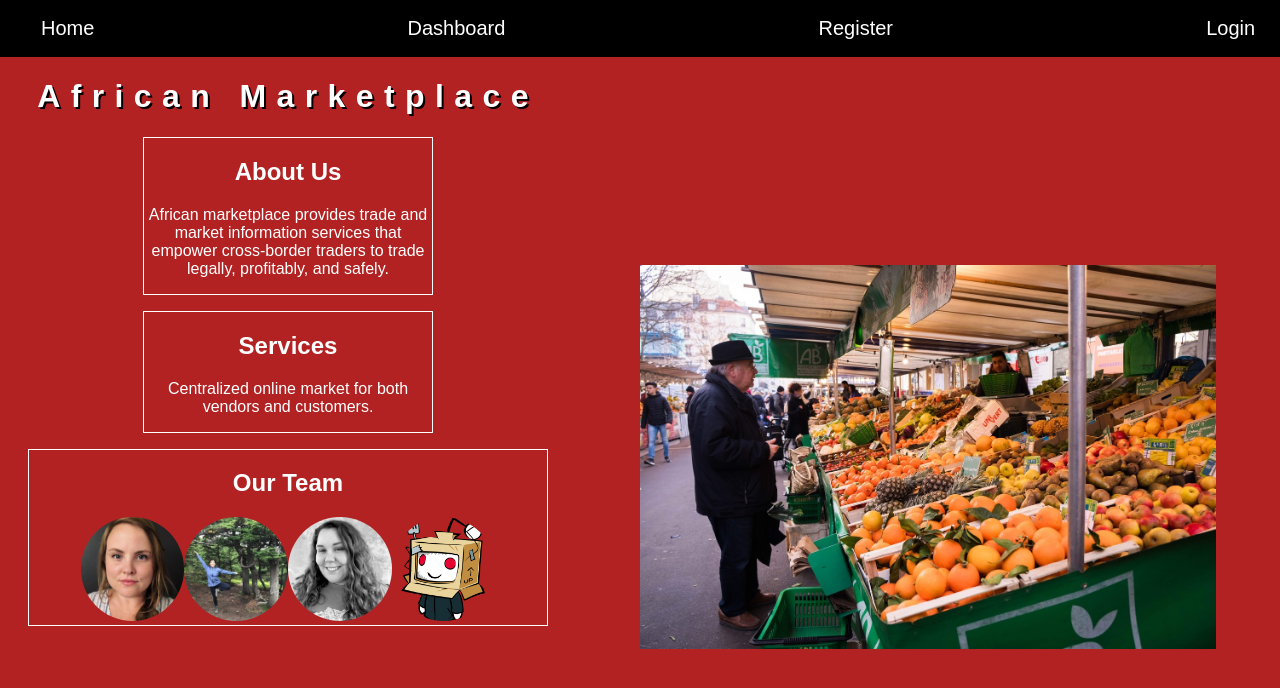
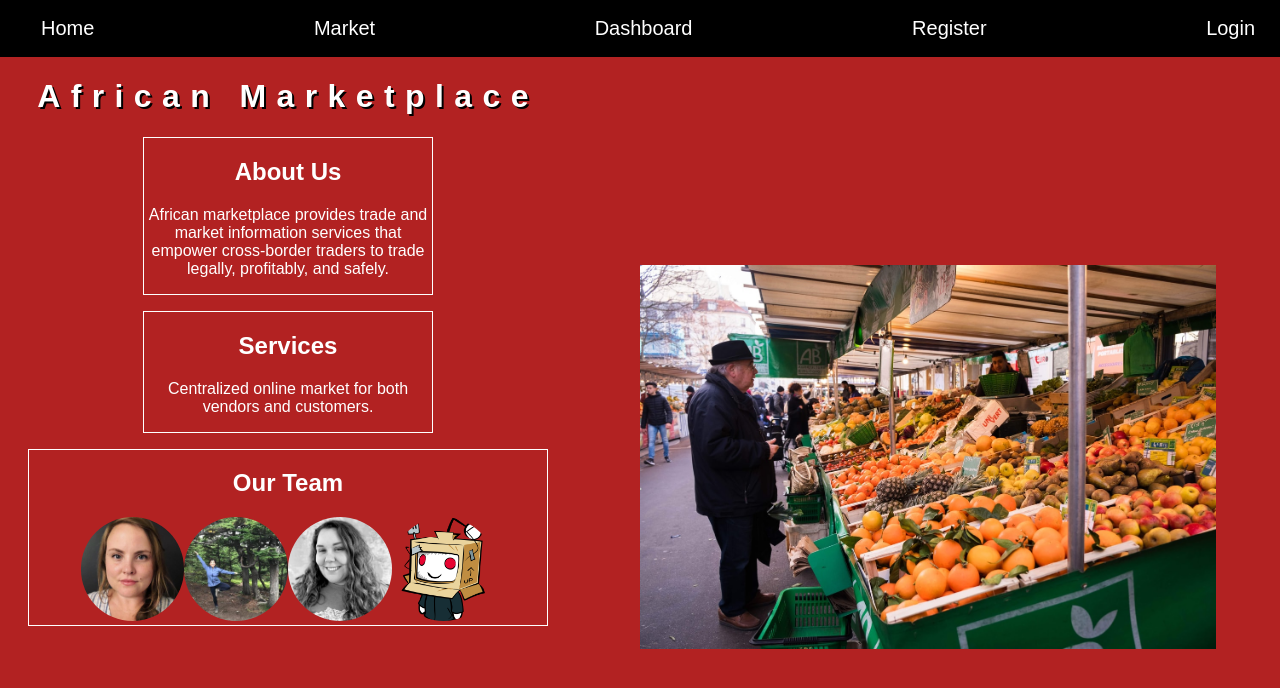
Before and after one commit to BW-AfricanMarketplace-TT32/front-end, a React (Create React App) app: page / in a window 1280 px wide. Shown: the top 688 px of the page. Built offline with nearby package versions, Linux system fonts and the light colour scheme.

Commit message:
Added Market to <NavBar />

```diff
--- a/src/components/Navbar.js
+++ b/src/components/Navbar.js
@@ -33,13 +33,15 @@ function Navbar(props) {
   };
 
   return (
-
     <div>
       {props.isLoggedIn ? (
         <StyledDiv>
           <ul className="ul">
             <li>
               <a href="/">Home</a>
+            </li>
+            <li>
+              <a href='/market'>Market</a>
             </li>
             <li>
               <a href="/dashboard">Dashboard</a>
@@ -54,6 +56,9 @@ function Navbar(props) {
             <ul className="ul">
               <li>
                 <a href="/">Home </a>
+              </li>
+              <li>
+                <a href='/market'>Market</a>
               </li>
               <li>
                 <a href="/dashboard">Dashboard</a>
```
Lines whose indentation alone changed are shown as unchanged.
